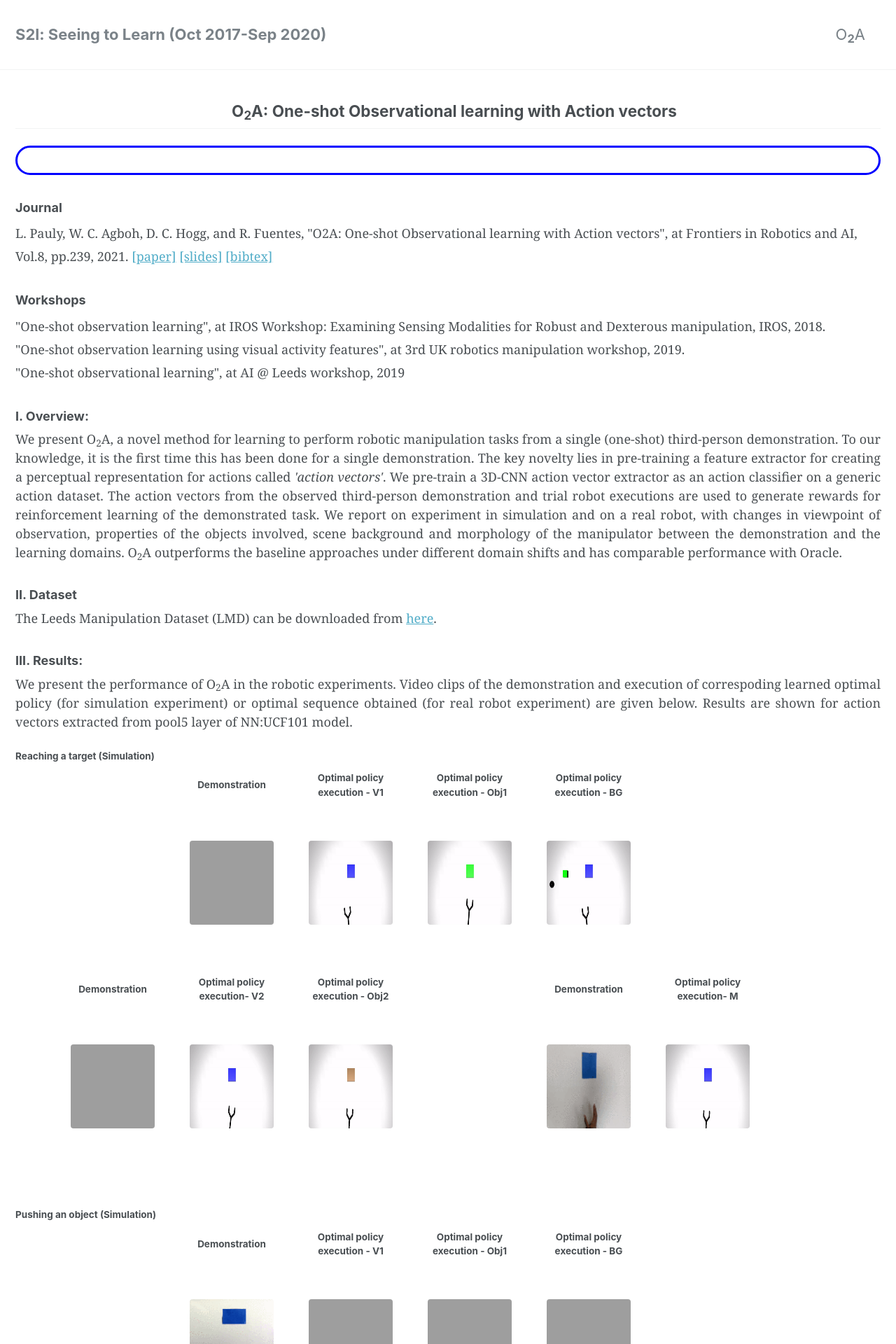
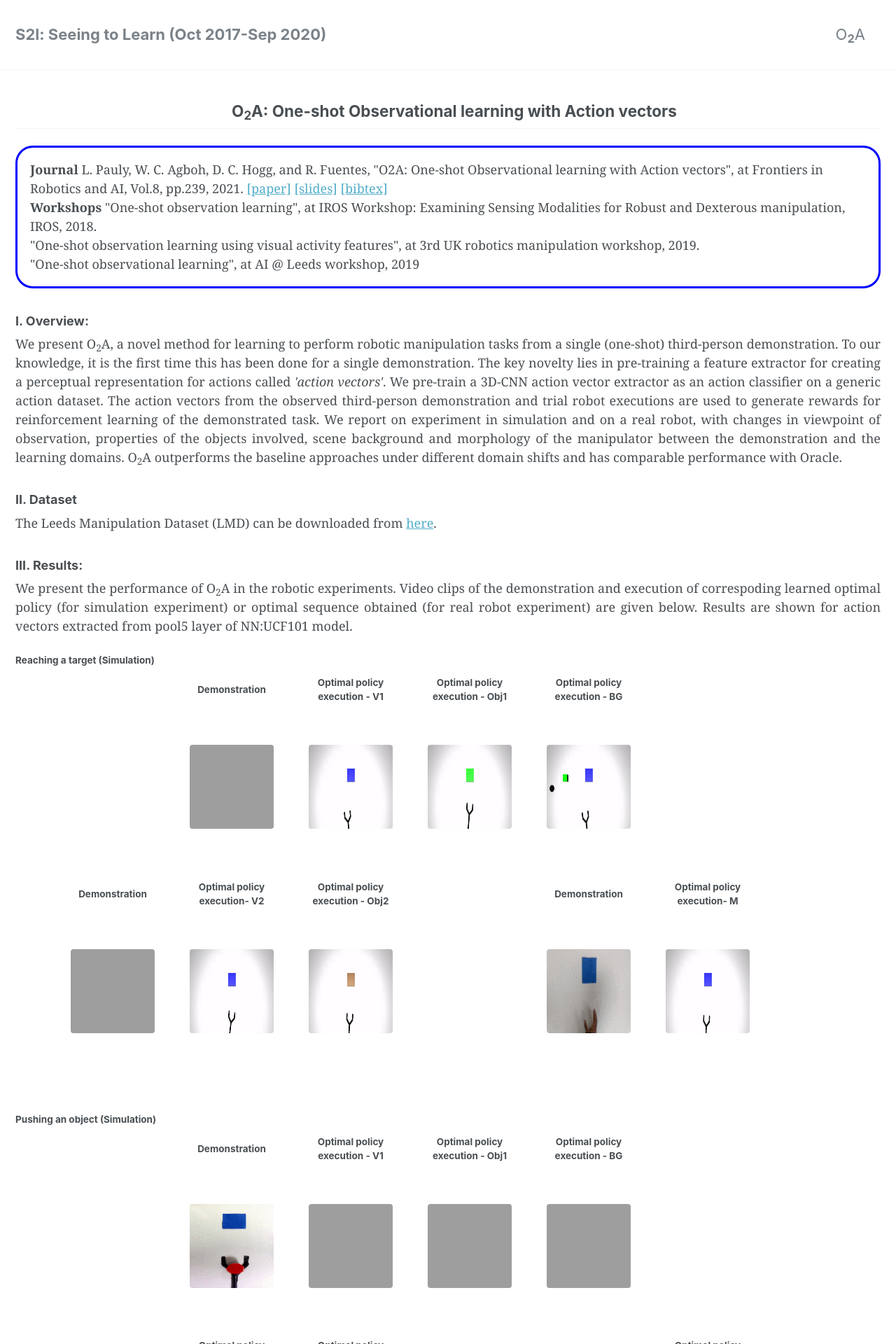
Before and after one commit to leopauly/s2l, a Jekyll site: the page built from _pages/stage1.md, in a window 1280 px wide. Shown: the top 1920 px of the page at 70% size. Built offline with Jekyll 4.4.1, drawn with Linux system fonts in a browser that asks for light colours; grey boxes are pictures that could not be loaded.

```diff
--- a/_pages/stage1.md
+++ b/_pages/stage1.md
@@ -15,7 +15,7 @@ comments:
 <font face="Georgia" size="4">
 <p style="border:3px; border-style:solid; border-radius: 25px; border-color:#0000FF; padding: 1em;">
 
-<h3><b>Journal</b> </h3>
+<b>Journal</b>
 L. Pauly, W. C. Agboh, D. C. Hogg, and R. Fuentes, "O2A: One-shot Observational
 learning with Action vectors", at Frontiers in Robotics and AI, Vol.8, pp.239, 2021.
 <a href="https://www.frontiersin.org/articles/10.3389/frobt.2021.686368/full"> [paper]</a>
@@ -24,7 +24,7 @@ learning with Action vectors", at Frontiers in Robotics and AI, Vol.8, pp.239, 2
 [bibtex]
 </a>
 <br>
-<h3><b>Workshops</b> </h3>
+<b>Workshops</b>
 "One-shot observation learning", at IROS Workshop: Examining Sensing Modalities
 for Robust and Dexterous manipulation, IROS, 2018.<br>
 "One-shot observation learning using visual activity features", at 3rd UK robotics
```
